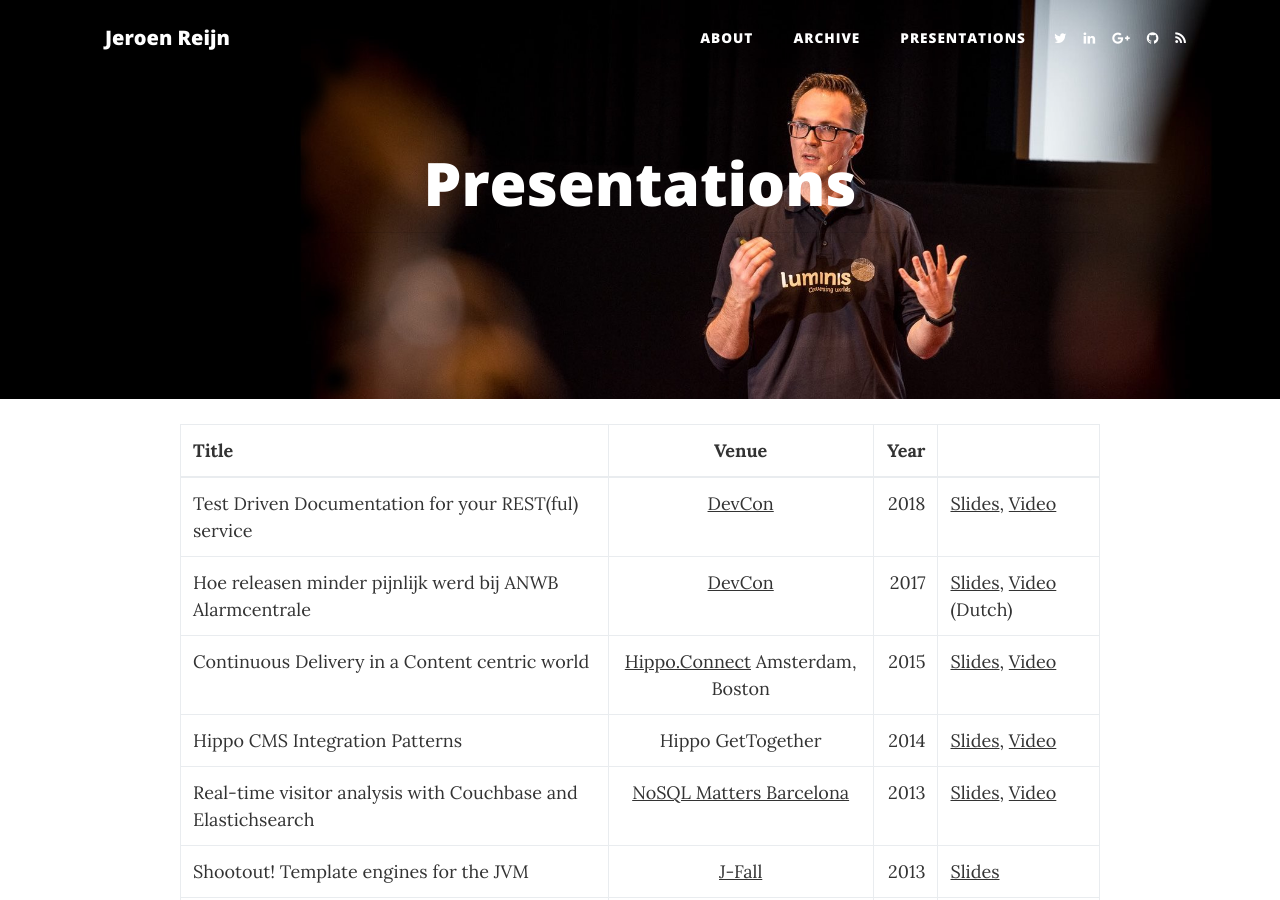
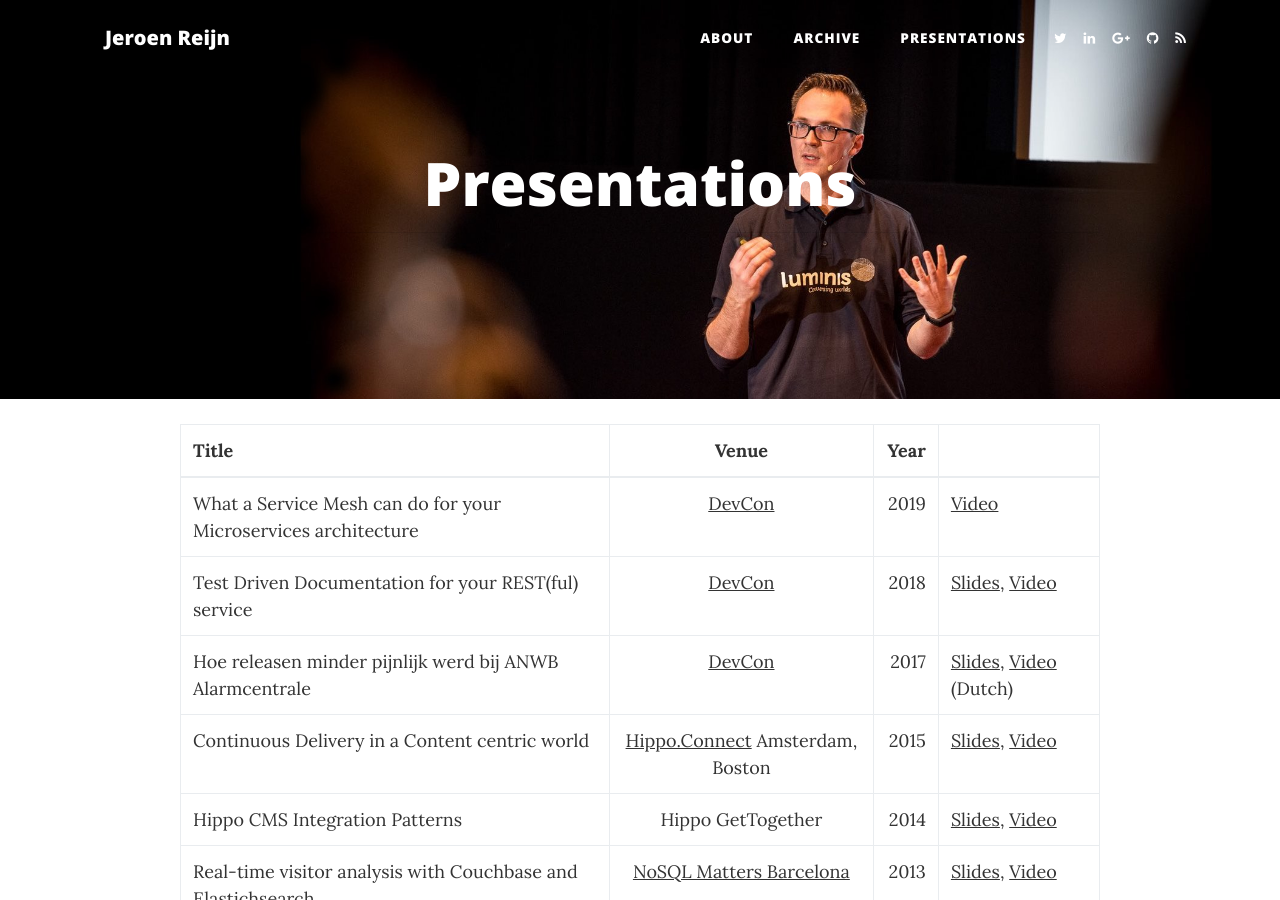
Before and after one commit to jreijn/jreijn.github.com, a Jekyll site: the page built from presentations.md, in a window 1280 px wide and 900 px high. Built offline with Jekyll 4.4.1, drawn with Linux system fonts in a browser that asks for light colours.

Commit message:
Add DevCon 2019 presentation

```diff
--- a/presentations.md
+++ b/presentations.md
@@ -8,6 +8,7 @@ header-img: /img/presentations2-bg.jpg
 {:.table .table-bordered}
 | Title        | Venue           | Year  |  |
 | ------------- |:-------------:| -----:| |
+| What a Service Mesh can do for your Microservices architecture | [DevCon](https://devcon.luminis.eu) | 2019 | <a href="https://www.youtube.com/watch?v=-d34WQoIeVA">Video</a>
 | Test Driven Documentation for your REST(ful) service | [DevCon](https://devcon.luminis.eu) | 2018 | <a href="https://www.slideshare.net/jreijn/testdriven-development-for-your-restful-service" title="Test Driven Development for your REST(ful) service">Slides</a>, <a href="https://www.youtube.com/watch?v=3NT_Wql8wMg">Video</a>
 | Hoe releasen minder pijnlijk werd bij ANWB Alarmcentrale      | [DevCon](https://devcon.luminis.eu) | 2017 | <a href="//www.slideshare.net/jreijn/hoe-releasen-minder-pijnlijk-werd-bij-de-anwb-alarmcentrale-79301666" title="Hoe releasen minder pijnlijk werd bij ANWB Alarmcentrale" target="_blank">Slides</a>, <a href="https://www.youtube.com/watch?v=jxyO4l9fsWQ">Video</a> (Dutch) |
 | Continuous Delivery in a Content centric world | [Hippo.Connect](http://events.bloomreach.com/connect) Amsterdam, Boston | 2015 | <a href="https://www.slideshare.net/jreijn/continuous-delivery-in-a-content-centric-world">Slides</a>, <a href="https://vimeo.com/147839586">Video</a> |
```
